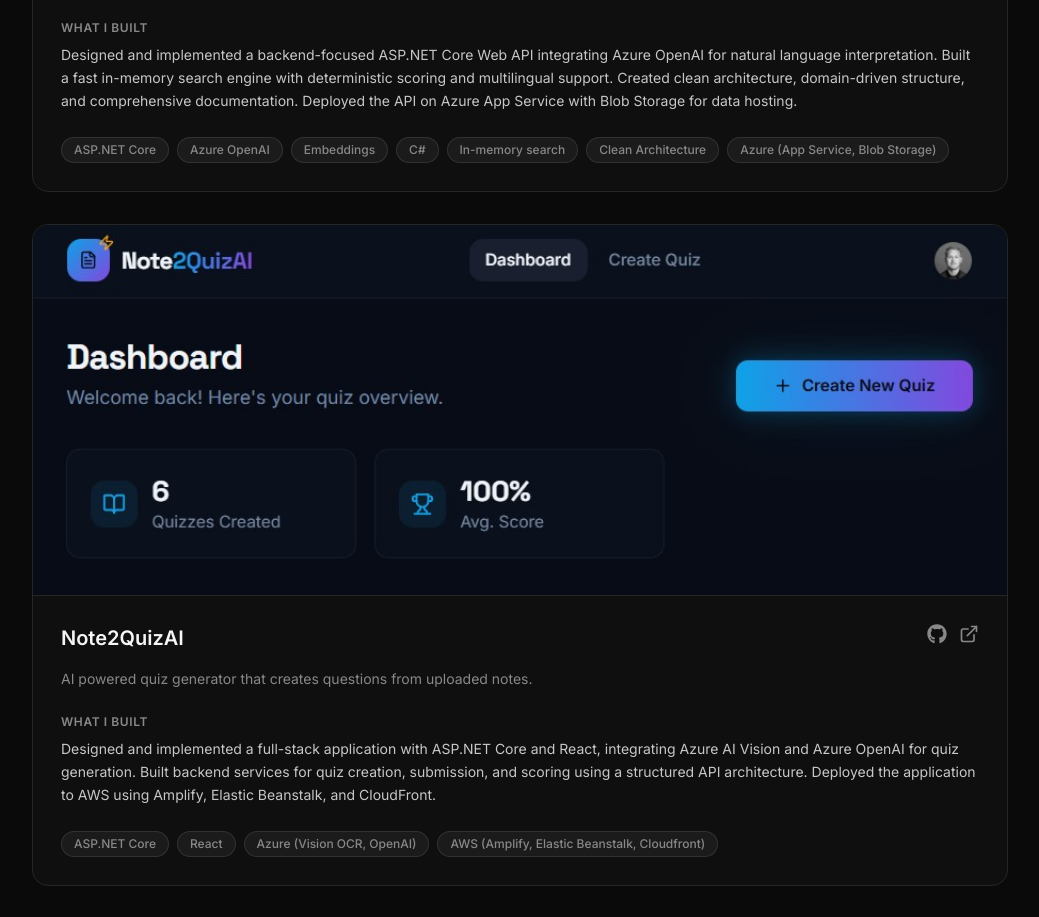
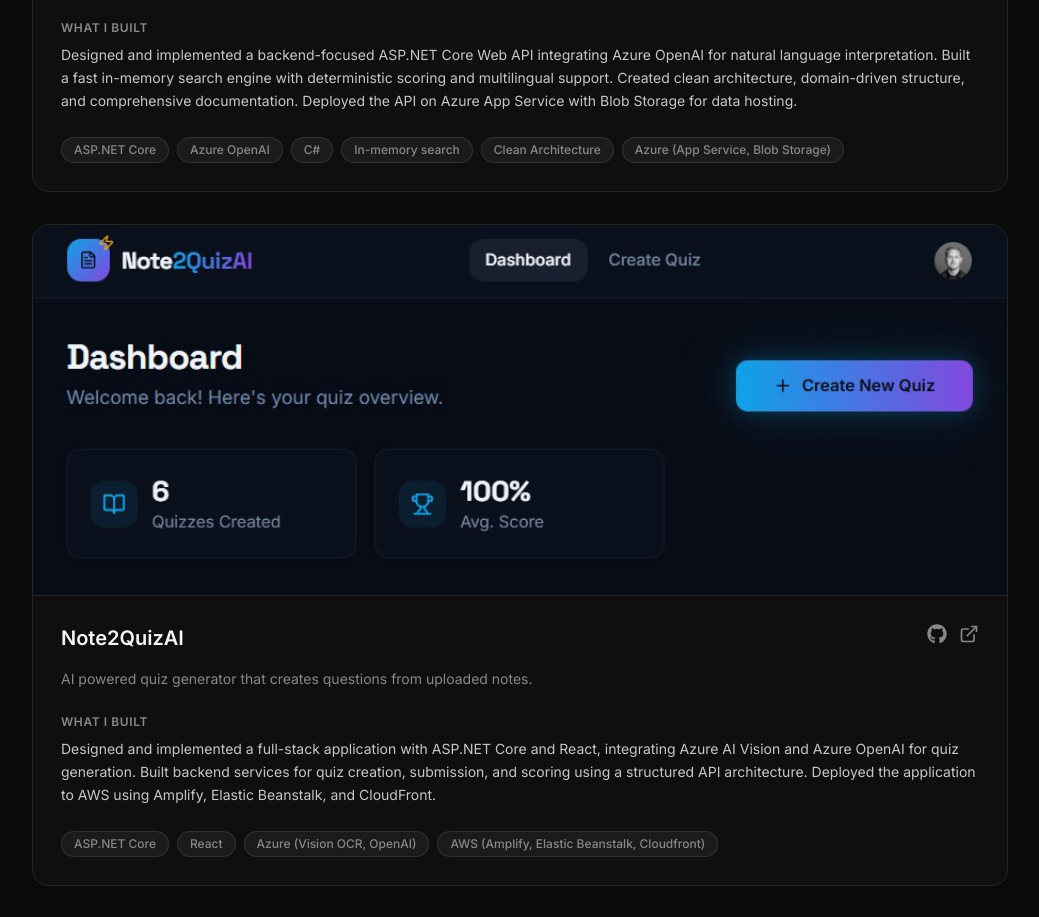
Before and after one commit to johanjaners/johan-portfolio, a React (Vite) app: page / in a window 1280 px wide. Shown: the part 2500-3417 px from the top of the page, without its empty margins (120-1159 px from the left). Built offline with nearby package versions, Linux system fonts and the light colour scheme.

Commit message:
feat: remove 'Embeddings' from tech stack in Recipe Search API project card

```diff
--- a/src/App.tsx
+++ b/src/App.tsx
@@ -349,7 +349,7 @@
               image={LINKS.projects.recipeSearchApiImage}
               summary="AI-powered recipe search API with multilingual query understanding and deterministic ranking."
               whatIBuilt="Designed and implemented a backend-focused ASP.NET Core Web API integrating Azure OpenAI for natural language interpretation. Built a fast in-memory search engine with deterministic scoring and multilingual support. Created clean architecture, domain-driven structure, and comprehensive documentation. Deployed the API on Azure App Service with Blob Storage for data hosting."
-              tech={["ASP.NET Core", "Azure OpenAI", "Embeddings", "C#", "In-memory search", "Clean Architecture", "Azure (App Service, Blob Storage)"]}
+              tech={["ASP.NET Core", "Azure OpenAI", "C#", "In-memory search", "Clean Architecture", "Azure (App Service, Blob Storage)"]}
               github={LINKS.projects.recipeSearchApiGithub}
               live={LINKS.projects.recipeSearchApiLive}
             />
```
